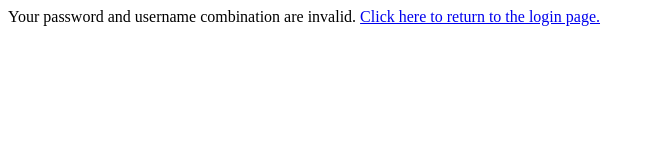
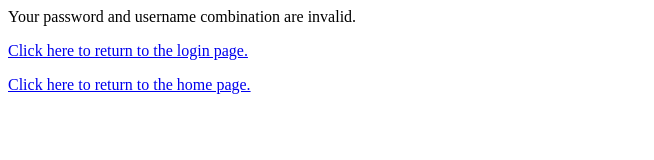
Before and after one commit to DDoS/GameStore, a plain HTML site: page html/login_error.html in a window 1280 px wide. Shown: the whole page, without its empty margins (0-654 px from the left). Drawn offline with Linux system fonts and the light colour scheme.

Commit message:
Add return to home page to login failure

```diff
--- a/html/login_error.html
+++ b/html/login_error.html
@@ -2,7 +2,8 @@
 <head>
     <title>Login failure</title>
 </head>
-    <p>Your password and username combination are invalid. <a href="login.html"
-target="_self">Click here to return to the login page.</a></p>
+    <p>Your password and username combination are invalid.</p>
+    <p><a href="login.html" target="_self">Click here to return to the login page.</a></p>
+    <p><a href="index.html" target="_self">Click here to return to the home page.</a></p>
 </body>
 </html>
```
